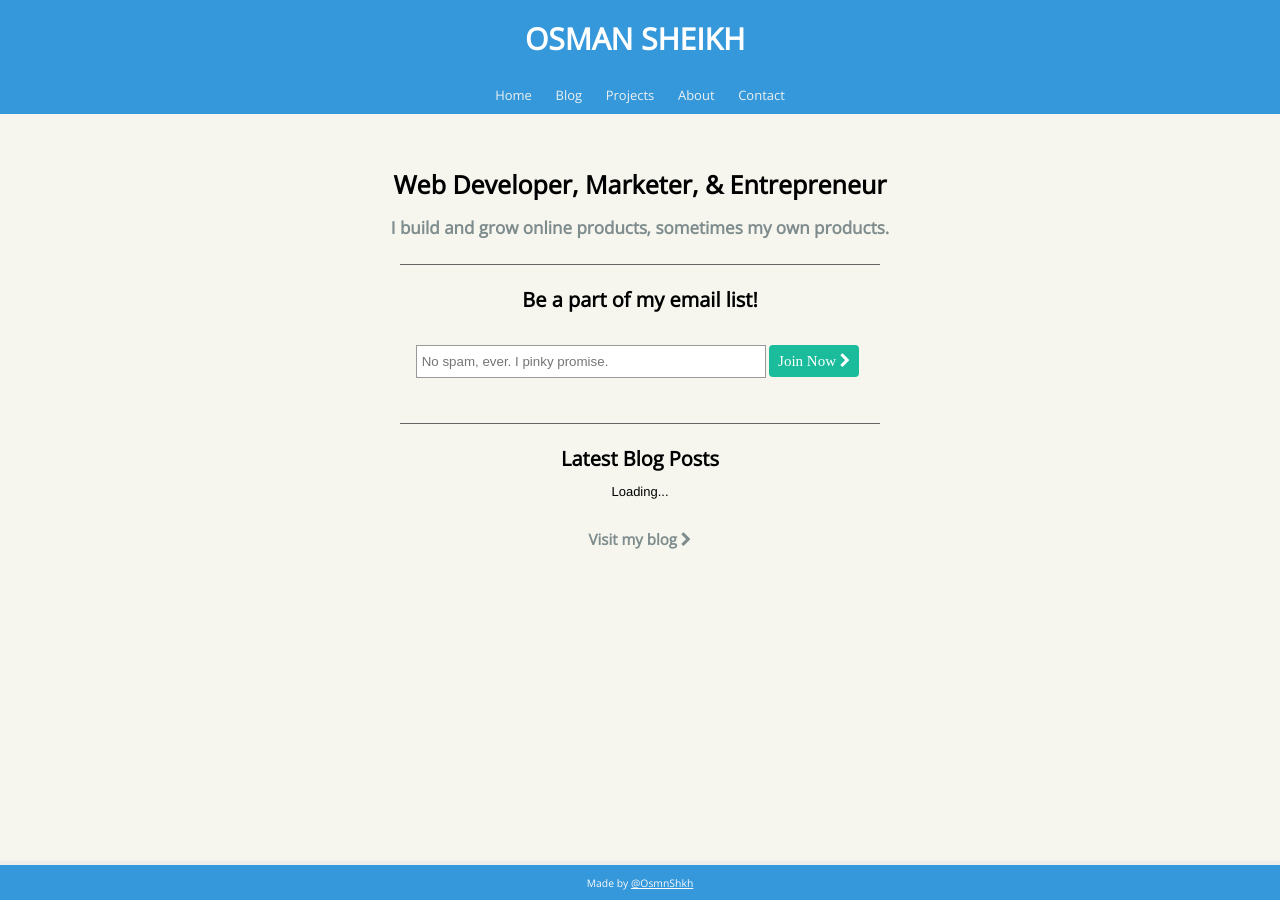
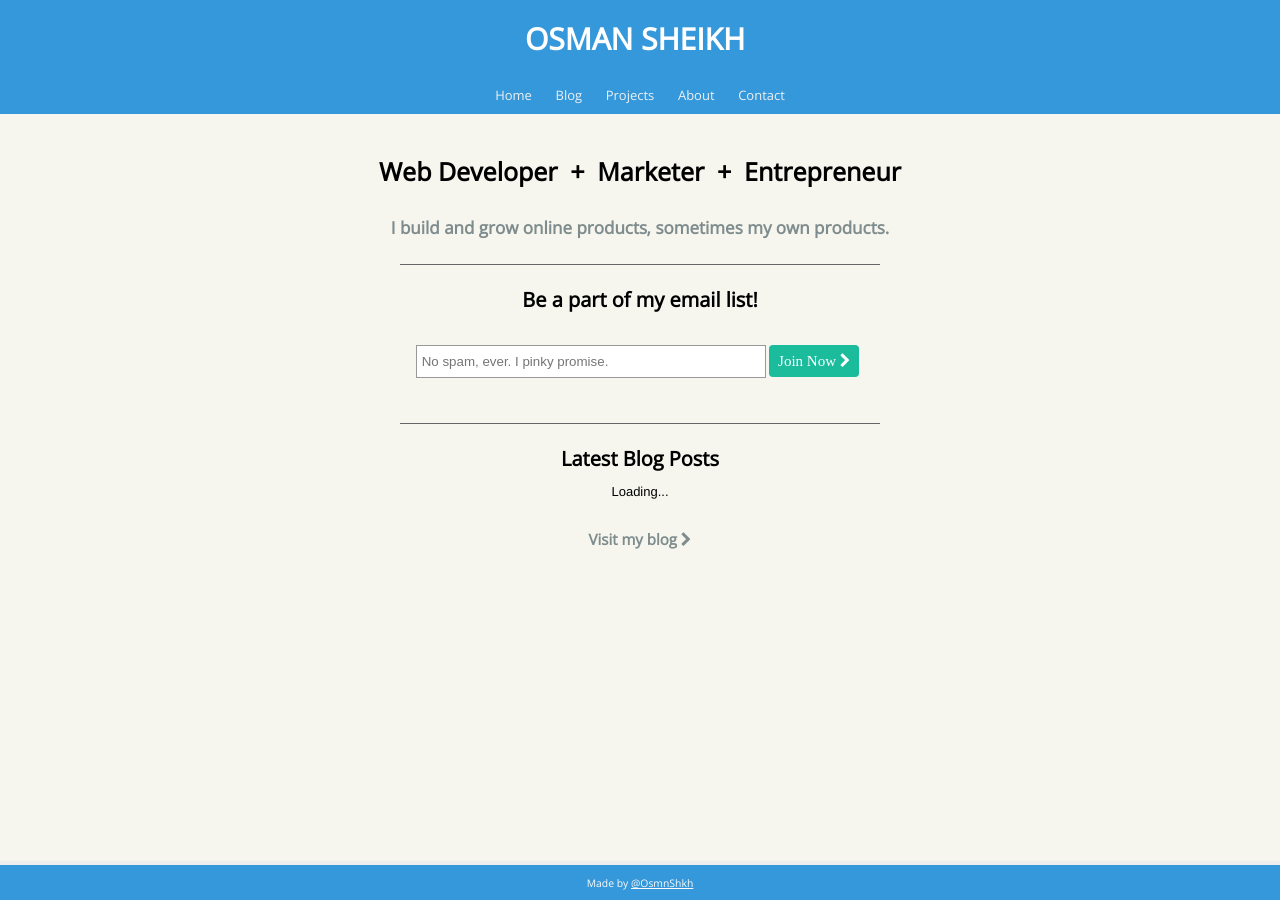
Before and after one commit to OsmnShkh/osmnshkh.github.io, a Jekyll site: the page built from index.html, in a window 1280 px wide. Built offline with Jekyll 4.4.1, drawn with Linux system fonts in a browser that asks for light colours; nearby versions of some CDN libraries; Markdown is read by kramdown in place of the engine named in the settings; comment, search, counter and statistics services are not loaded.

Commit message:
Modified line height for intro heading

```diff
--- a/_includes/intro.html
+++ b/_includes/intro.html
@@ -3,10 +3,10 @@
   <h2>
     <div id="webdev">
      Web Developer
-    </div>,
+    </div> <span class="plus">+</span>
     <div id="marketer">
     Marketer
-    </div>, &amp
+    </div> <span class="plus">+</span>
     <div id="entrepreneur">
     Entrepreneur
     </div>
--- a/css/main.css
+++ b/css/main.css
@@ -89,6 +89,13 @@
 .intro h2 {
   font-family: 'Open Sans', 'sans-serif';
   font-size: 25px;
+  line-height: 1.5em;
+  padding-bottom: 1em;
+}
+
+.plus {
+  margin-right: .25em;
+  margin-left: .25em;
 }
 #subheading{
   font-family: 'Open Sans', 'sans-serif';
```
Also changed, not shown: 2 other files.
